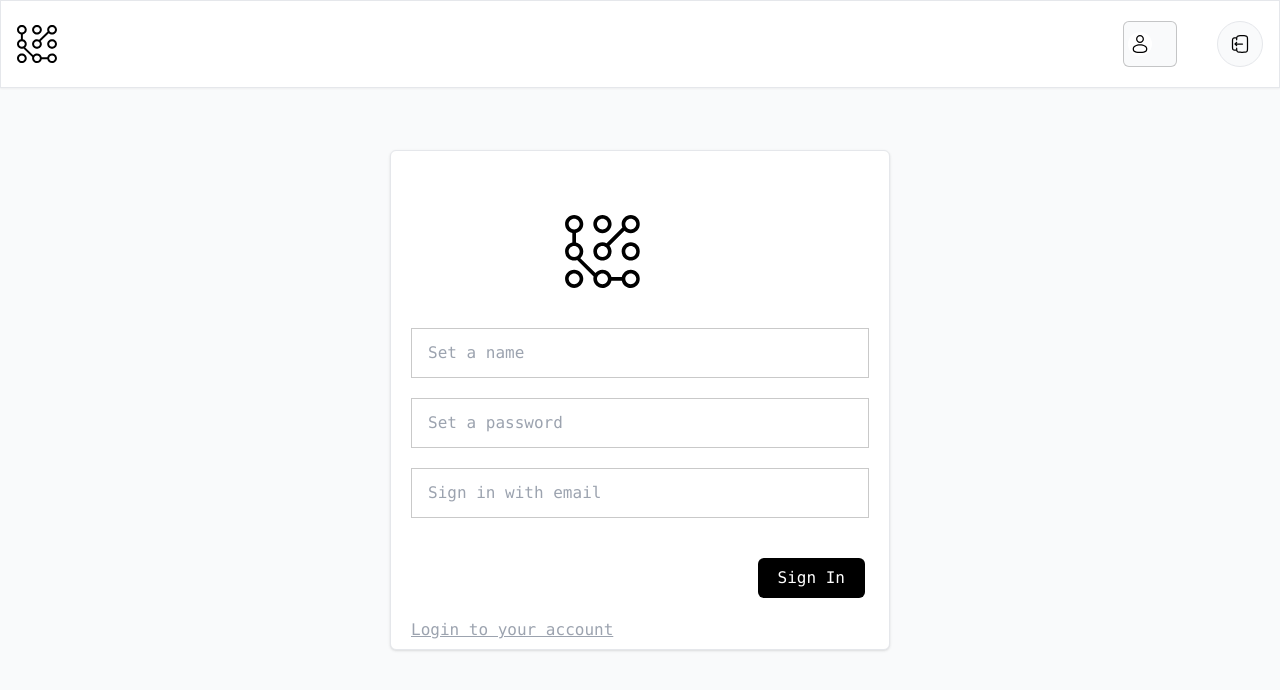
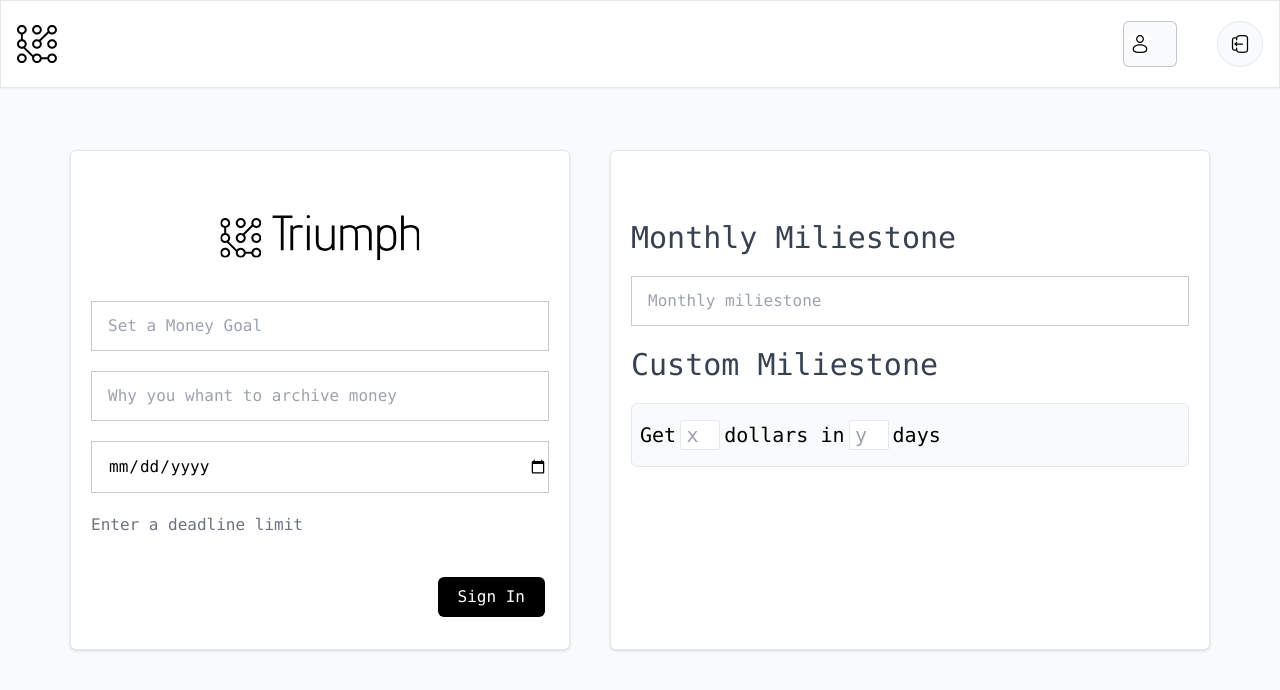
Before and after one commit to kzares-dev/Triumph, a Next.js app: page /goal/create in a window 1280 px wide. Shown: the top 690 px of the page. Built offline with nearby package versions, Linux system fonts and the light colour scheme; no server answers.

Commit message:
updated ui for create goal

```diff
--- a/app/(root)/goal/create/page.tsx
+++ b/app/(root)/goal/create/page.tsx
@@ -1,11 +1,17 @@
 "use client";
 import Image from "next/image"
 import { useRouter } from "next/navigation"
-import { FormEvent } from "react";
+import { FormEvent, useState } from "react";
 
 function CreateGoal() {
 
+    //set up router
     const router = useRouter();
+
+    //state to collect the user data
+    const [collectedData, setCollectedData] = useState({
+        miliestones: []
+    })
 
     //this function call a server action and update the data on database
     const submitForm = async (e: FormEvent<HTMLFormElement>) => {
@@ -13,16 +19,18 @@ function CreateGoal() {
     }
 
     return (
-        <div className="w-full min-h-[100vh] flex items-center justify-center bg-gray-50 font-mono">
+        <div className="w-full min-h-[100vh] flex items-center bg-gray-50 font-mono px-5 gap-10 justify-center flex-row">
 
             <div className="px-5 pt-[5vw] rounded-md border shadow min-w-[500px] bg-white min-h-[500px] flex flex-col items-center gap-10">
 
-                <Image src="/logo.svg" alt="" width={150} height={150} />
+                <Image src="/logo-full.svg" alt="" width={200} height={200} />
 
                 <form onSubmit={(e) => submitForm(e)} className="w-full flex gap-5 flex-col">
-                    <input type="text" className="custom-border w-full py-3 pl-4" placeholder="Set a name" required />
-                    <input type="password" className="custom-border w-full py-3 pl-4" placeholder="Set a password" required />
-                    <input type="email" className="custom-border w-full py-3 pl-4" placeholder="Sign in with email" required />
+                    <input type="number" className="custom-border w-full py-3 pl-4" placeholder="Set a Money Goal" required />
+                    <input type="text" className="custom-border w-full py-3 pl-4" placeholder="Why you whant to archive money" required />
+                    <input type="date" className="custom-border w-full py-3 pl-4" placeholder="max-duration" required />
+                    <p className="text-underline  text-gray-500 cursor-pointer " > Enter a deadline limit  </p>
+
 
 
                     <div className="w-full text-right pr-1 pt-5" >
@@ -30,11 +38,21 @@ function CreateGoal() {
                             Sign In
                         </button>
                     </div>
-                    <p onClick={() => router.push("/sign-in")} className="text-underline underline text-gray-400 cursor-pointer" >Login to your account</p>
                 </form>
 
+            </div>
 
+            <div className=" pt-[5vw] px-5 rounded-md border shadow bg-white min-h-[500px] flex flex-col gap-4 w-full xl:w-[600px] py-10">
+                <h1 className="text-[30px] font-mono text-gray-700  ">Monthly Miliestone</h1>
 
+                <input type="number" className="custom-border w-full py-3 pl-4" placeholder="Monthly miliestone" required />
+
+                <h1 className="text-[30px] font-mono text-gray-700 ">Custom Miliestone</h1>
+                <div className="bg-gray-50 px-2 py-4 rounded-md border">
+
+                    <form className="flex flex-row items-center text-[20px] "> Get <input type="number" placeholder="x" required className="border mx-1 rounded-sm w-[40px] h-[30px] text-center" /> dollars in  <input className="border mx-1 rounded-sm w-[40px] h-[30px] text-center" type="number" placeholder="y" required /> days </form>
+
+                </div>
 
             </div>
         </div>
--- a/app/(root)/page.tsx
+++ b/app/(root)/page.tsx
@@ -1,14 +1,19 @@
+"use client";
 import TaskCard from "@/components/TaskCard";
 import Image from "next/image";
+import { useRouter } from "next/navigation";
 
 export default function Home() {
+
+  const router = useRouter()
+
   return (
     <main className="p-5 pt-[100px] bg-gray-50 min-h-[100vh] ">
       <h1 className="max-w-[1300px] mx-auto w-full text-[150px] font-semibold text-gray-900 pl-1 font-mono uppercase">Triumph</h1>
 
       <div className="flex gap-4 flex-wrap max-w-[1300px] mx-auto items-center justify-center py-6">
 
-        <div className="w-full sm:w-1/2 md:w-1/3 lg:w-1/4 xl:w-1/6 flex items-center justify-center min-w-[400px] h-[200px] bg-white shadow border rounded-md p-5 cursor-pointer hover:-rotate-6 hover:scale-105 transition-200 transition ">
+        <div onClick={ () => router.push("/goal/create") } className="w-full sm:w-1/2 md:w-1/3 lg:w-1/4 xl:w-1/6 flex items-center justify-center min-w-[400px] h-[200px] bg-white shadow border rounded-md p-5 cursor-pointer hover:-rotate-6 hover:scale-105 transition-200 transition ">
           <Image src="/assets/create.svg" width={80} height={80} alt="" />
         </div>
 
--- /dev/null
+++ b/components/shared/router.tsx
@@ -0,0 +1,9 @@
+"use client";
+
+import { useRouter } from "next/navigation";
+
+export default function navigate( path: string ) {
+    const router = useRouter();
+
+    router.push(path)
+}
```
